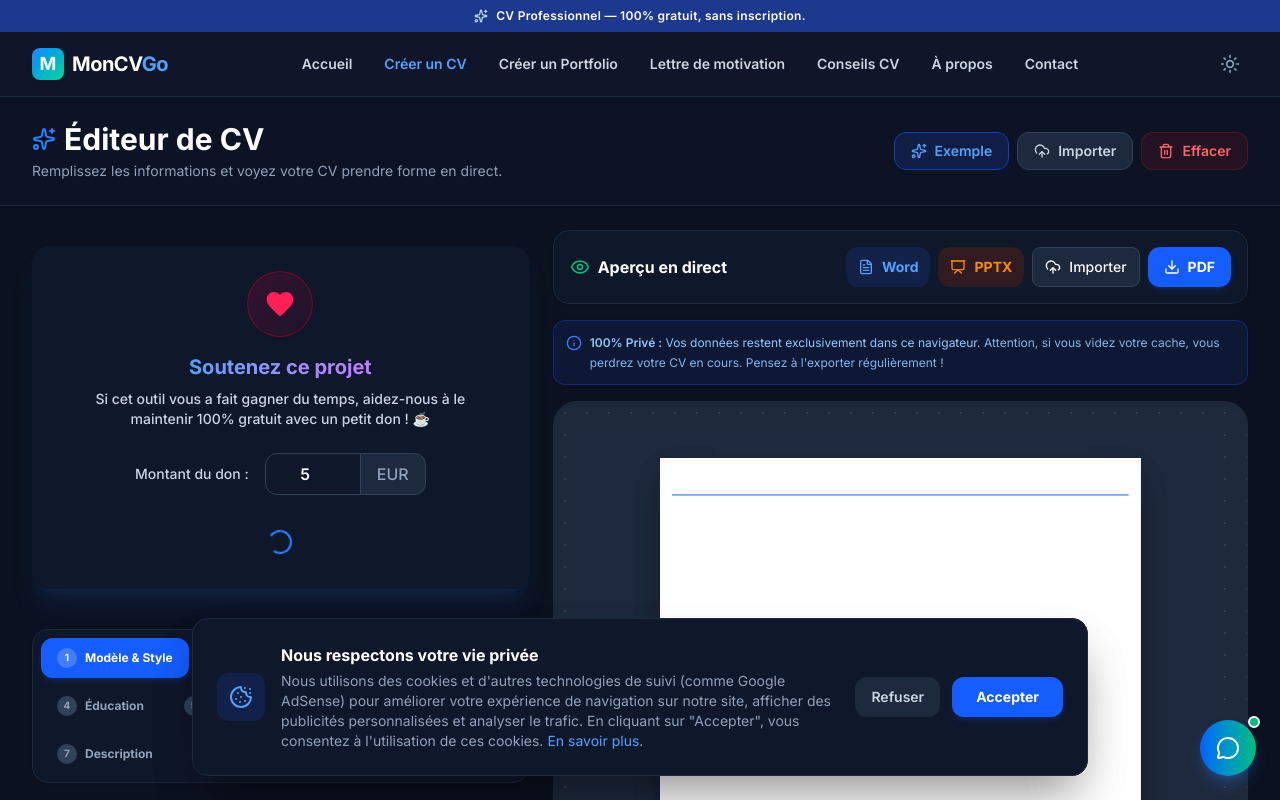
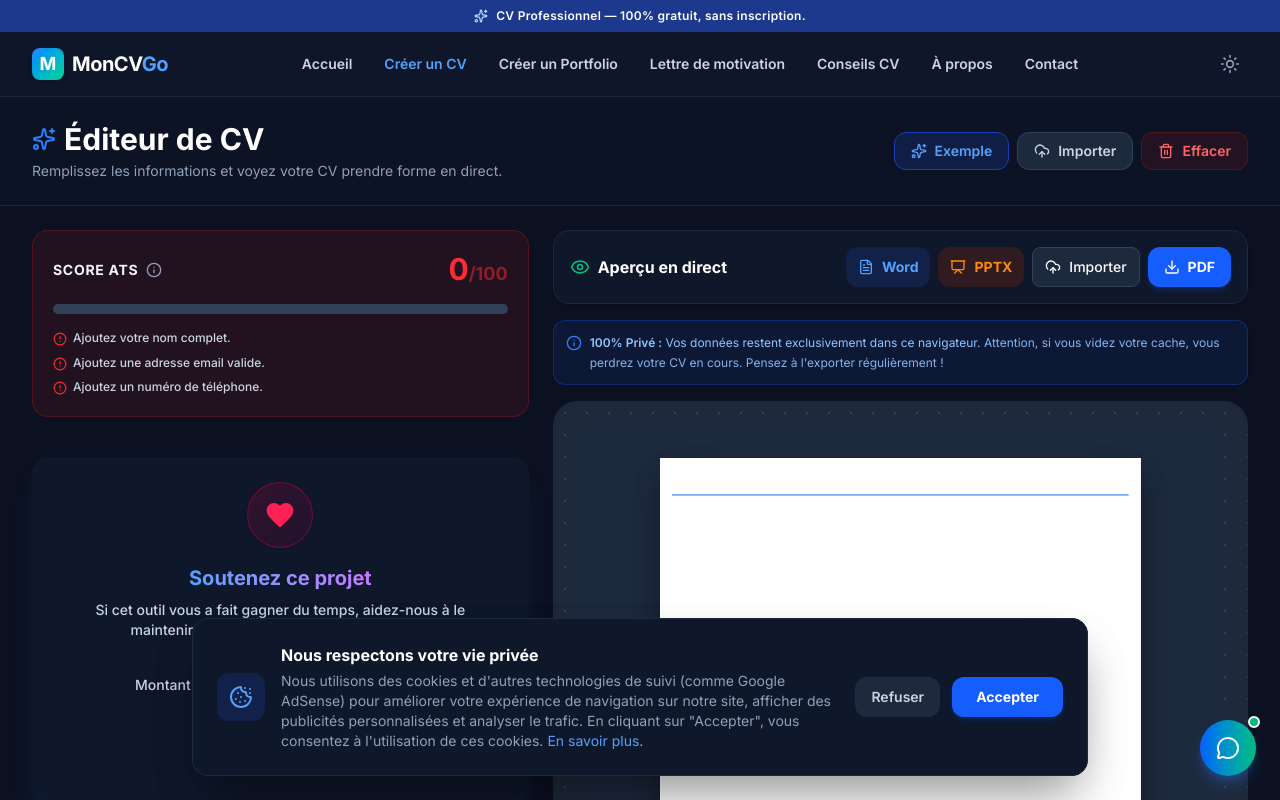
Before and after one commit to dovaphonedz-jpg/mon-cv-go, a React (Vite) app: page /create in a window 1280 px wide. Shown: the top 800 px of the page. Built offline with nearby package versions, Linux system fonts and the light colour scheme; a web font is replaced by a local one.

Commit message:
feat: Add Magic AI generator and ATS Score gauge

```diff
--- a/server.js
+++ b/server.js
@@ -119,6 +119,38 @@ app.post('/api/generate', async (req, res) => {
   }
 });
 
+app.post('/api/magic', async (req, res) => {
+  try {
+    const { prompt, type } = req.body;
+
+    if (!prompt) {
+      return res.status(400).json({ error: 'Prompt requis' });
+    }
+
+    let systemMsg = "Tu es un expert en recrutement.";
+    if (type === 'summary') {
+      systemMsg = "Tu es un expert RH. Rédige un résumé de profil professionnel (Summary) très percutant de 3 à 4 phrases maximum pour un CV. Le texte doit mettre en valeur les compétences et l'expérience en fonction du métier donné. Ne mets pas d'introduction, renvoie juste le texte final.";
+    } else if (type === 'experience') {
+      systemMsg = "Tu es un expert RH. Rédige une description de poste en 3 à 4 puces (bullet points) percutantes pour un CV, basées sur le métier donné. Utilise des verbes d'action forts. Ne mets pas d'introduction, renvoie juste le texte final avec des tirets.";
+    }
+
+    const response = await openai.chat.completions.create({
+      model: "gpt-3.5-turbo",
+      messages: [
+        { role: "system", content: systemMsg },
+        { role: "user", content: `Métier ou mots-clés : ${prompt}` }
+      ],
+      temperature: 0.7,
+    });
+
+    return res.json({ text: response.choices[0].message.content.trim() });
+
+  } catch (error) {
+    console.error('Erreur API OpenAI Magic:', error);
+    res.status(500).json({ error: "Erreur lors de la génération magique." });
+  }
+});
+
 app.listen(port, () => {
   console.log(`Backend Express (OpenAI) en cours d'exécution sur le port ${port}`);
 });
--- /dev/null
+++ b/src/components/ATSScore.jsx
@@ -0,0 +1,128 @@
+import React, { useMemo } from 'react';
+import { useResume } from '../context/ResumeContext';
+import { CheckCircle2, AlertCircle, Info } from 'lucide-react';
+
+export default function ATSScore() {
+  const { cvData } = useResume();
+
+  const scoreDetails = useMemo(() => {
+    let score = 0;
+    const feedback = [];
+
+    // 1. Personal Info (max 30)
+    const personal = cvData.personal || {};
+    if (personal.name && personal.name.length > 2) {
+      score += 10;
+    } else {
+      feedback.push("Ajoutez votre nom complet.");
+    }
+
+    if (personal.email && personal.email.includes('@')) {
+      score += 10;
+    } else {
+      feedback.push("Ajoutez une adresse email valide.");
+    }
+
+    if (personal.phone && personal.phone.length > 5) {
+      score += 10;
+    } else {
+      feedback.push("Ajoutez un numéro de téléphone.");
+    }
+
+    // 2. Summary (max 20)
+    if (cvData.summary && cvData.summary.length > 50) {
+      score += 20;
+    } else {
+      feedback.push("Le résumé de profil est trop court (min. 50 caractères).");
+    }
+
+    // 3. Experiences (max 30)
+    const experiences = cvData.experiences || [];
+    const validExperiences = experiences.filter(exp => exp.role && exp.desc && exp.desc.length > 30);
+    if (validExperiences.length >= 2) {
+      score += 30;
+    } else if (validExperiences.length === 1) {
+      score += 15;
+      feedback.push("Ajoutez une 2ème expérience pour un profil plus solide.");
+    } else {
+      feedback.push("Ajoutez des expériences professionnelles avec descriptions détaillées.");
+    }
+
+    // 4. Skills (max 20)
+    const skills = cvData.skills || [];
+    if (skills.length >= 5) {
+      score += 20;
+    } else if (skills.length >= 3) {
+      score += 10;
+      feedback.push("Ajoutez 2 ou 3 compétences supplémentaires.");
+    } else {
+      feedback.push("Listez au moins 3 à 5 compétences clés.");
+    }
+
+    return { score, feedback };
+  }, [cvData]);
+
+  const { score, feedback } = scoreDetails;
+
+  // Determine color based on score
+  let colorClass = "text-red-500";
+  let bgClass = "bg-red-50 dark:bg-red-900/20";
+  let borderClass = "border-red-200 dark:border-red-900/50";
+  let progressColor = "bg-red-500";
+
+  if (score >= 80) {
+    colorClass = "text-emerald-500";
+    bgClass = "bg-emerald-50 dark:bg-emerald-900/20";
+    borderClass = "border-emerald-200 dark:border-emerald-900/50";
+    progressColor = "bg-emerald-500";
+  } else if (score >= 50) {
+    colorClass = "text-amber-500";
+    bgClass = "bg-amber-50 dark:bg-amber-900/20";
+    borderClass = "border-amber-200 dark:border-amber-900/50";
+    progressColor = "bg-amber-500";
+  }
+
+  return (
+    <div className={`rounded-2xl p-5 border ${bgClass} ${borderClass} transition-colors duration-300`}>
+      <div className="flex items-center justify-between mb-4">
+        <div>
+          <h3 className="text-sm font-extrabold text-slate-800 dark:text-slate-100 uppercase tracking-wider flex items-center gap-2">
+            Score ATS
+            <span className="group relative inline-block cursor-help">
+              <Info className="w-4 h-4 text-slate-400" />
+              <span className="absolute bottom-full mb-2 left-1/2 -translate-x-1/2 w-48 bg-slate-800 text-white text-xs p-2 rounded opacity-0 group-hover:opacity-100 pointer-events-none transition-opacity z-10">
+                Score d'optimisation pour les logiciels de recrutement (Applicant Tracking Systems).
+              </span>
+            </span>
+          </h3>
+        </div>
+        <div className={`text-3xl font-black ${colorClass}`}>
+          {score}<span className="text-lg opacity-50">/100</span>
+        </div>
+      </div>
+
+      <div className="w-full bg-slate-200 dark:bg-slate-700 rounded-full h-2.5 mb-4 overflow-hidden">
+        <div
+          className={`h-2.5 rounded-full ${progressColor} transition-all duration-1000 ease-out`}
+          style={{ width: `${score}%` }}
+        ></div>
+      </div>
+
+      <div className="space-y-2">
+        {score === 100 ? (
+          <p className="text-xs font-semibold text-emerald-600 dark:text-emerald-400 flex items-start gap-1.5">
+            <CheckCircle2 className="w-4 h-4 shrink-0" />
+            Parfait ! Votre CV est hautement optimisé et prêt à être envoyé.
+          </p>
+        ) : (
+          feedback.slice(0, 3).map((fb, idx) => (
+            <p key={idx} className="text-xs font-medium text-slate-600 dark:text-slate-300 flex items-start gap-1.5 leading-snug">
+              <AlertCircle className={`w-3.5 h-3.5 shrink-0 mt-0.5 ${colorClass}`} />
+              {fb}
+            </p>
+          ))
+        )}
+      </div>
+    </div>
+  );
+}
--- a/src/components/cv-forms/ExperienceForm.jsx
+++ b/src/components/cv-forms/ExperienceForm.jsx
@@ -1,12 +1,38 @@
 import React, { useState } from 'react';
 import { useResume } from '../../context/ResumeContext';
-import { Plus, Trash2, ChevronDown, ChevronUp } from 'lucide-react';
+import { Plus, Trash2, ChevronDown, ChevronUp, Sparkles, Loader2 } from 'lucide-react';
 
 export default function ExperienceForm() {
   const { cvData, addExperience, updateExperience, removeExperience } = useResume();
   const experiences = cvData.experiences || [];
 
   const [expandedIndex, setExpandedIndex] = useState(experiences.length > 0 ? 0 : null);
+  const [generatingIndex, setGeneratingIndex] = useState(null);
+
+  const generateExperience = async (index, exp) => {
+    const jobTitle = exp.role || prompt("Veuillez saisir le titre de ce poste pour que l'IA puisse l'analyser :");
+    if (!jobTitle) return;
+
+    setGeneratingIndex(index);
+    try {
+      const response = await fetch('http://localhost:3001/api/magic', {
+        method: 'POST',
+        headers: { 'Content-Type': 'application/json' },
+        body: JSON.stringify({ prompt: jobTitle, type: 'experience' })
+      });
+
+      const data = await response.json();
+      if (data.text) {
+        handleChange(index, 'desc', data.text);
+      } else {
+        alert("Erreur: " + (data.error || "Impossible de générer le texte."));
+      }
+    } catch (err) {
+      alert("Erreur de connexion au serveur IA.");
+    } finally {
+      setGeneratingIndex(null);
+    }
+  };
 
   const handleAdd = () => {
     addExperience({ company: '', role: '', start: '', end: '', desc: '' });
@@ -107,7 +133,17 @@ export default function ExperienceForm() {
                     />
                   </div>
                   <div className="sm:col-span-2">
-                    <label className="block text-xs font-semibold text-slate-500 mb-1">Description des missions</label>
+                    <div className="flex justify-between items-center mb-1">
+                      <label className="block text-xs font-semibold text-slate-500">Description des missions</label>
+                      <button
+                        onClick={() => generateExperience(index, exp)}
+                        disabled={generatingIndex === index}
+                        className="flex items-center gap-1.5 px-2.5 py-1 bg-gradient-to-r from-purple-500/10 to-blue-500/10 hover:from-purple-500/20 hover:to-blue-500/20 text-purple-700 dark:text-purple-300 text-xs font-bold rounded-md transition-colors disabled:opacity-50"
+                      >
+                        {generatingIndex === index ? <Loader2 className="w-3.5 h-3.5 animate-spin" /> : <Sparkles className="w-3.5 h-3.5" />}
+                        {generatingIndex === index ? "Génération..." : "✨ Magie IA"}
+                      </button>
+                    </div>
                     <textarea
                       value={exp.desc || ''}
                       onChange={(e) => handleChange(index, 'desc', e.target.value)}
--- a/src/components/cv-forms/SummaryForm.jsx
+++ b/src/components/cv-forms/SummaryForm.jsx
@@ -1,15 +1,53 @@
-import React from 'react';
+import React, { useState } from 'react';
 import { useResume } from '../../context/ResumeContext';
+import { Sparkles, Loader2 } from 'lucide-react';
 
 export default function SummaryForm() {
   const { cvData, updateSummary } = useResume();
+  const [isGenerating, setIsGenerating] = useState(false);
+
+  const generateSummary = async () => {
+    const jobTitle = cvData.personal?.title || prompt("Pour quel métier souhaitez-vous générer ce résumé ?");
+    if (!jobTitle) return;
+
+    setIsGenerating(true);
+    try {
+      const response = await fetch('http://localhost:3001/api/magic', {
+        method: 'POST',
+        headers: { 'Content-Type': 'application/json' },
+        body: JSON.stringify({ prompt: jobTitle, type: 'summary' })
+      });
+
+      const data = await response.json();
+      if (data.text) {
+        updateSummary(data.text);
+      } else {
+        alert("Erreur: " + (data.error || "Impossible de générer le texte."));
+      }
+    } catch (err) {
+      alert("Erreur de connexion au serveur IA.");
+    } finally {
+      setIsGenerating(false);
+    }
+  };
 
   return (
     <div className="space-y-4 animate-in fade-in slide-in-from-bottom-2 duration-300">
       <h3 className="text-lg font-bold text-slate-800 dark:text-slate-100 mb-2">Profil Professionnel</h3>
-      <p className="text-sm text-slate-500 dark:text-slate-400 mb-4">
-        Rédigez un court paragraphe (3 à 5 phrases) résumant votre profil, vos années d'expérience et votre objectif professionnel.
-      </p>
+      <div className="flex flex-col sm:flex-row sm:items-center justify-between gap-4 mb-4">
+        <p className="text-sm text-slate-500 dark:text-slate-400">
+          Rédigez un court paragraphe (3 à 5 phrases) résumant votre profil, vos années d'expérience et votre objectif professionnel.
+        </p>
+
+        <button
+          onClick={generateSummary}
+          disabled={isGenerating}
+          className="flex-shrink-0 flex items-center justify-center gap-2 px-4 py-2 bg-gradient-to-r from-purple-600 to-blue-600 hover:from-purple-700 hover:to-blue-700 text-white text-sm font-bold rounded-xl shadow-md transition-all hover:-translate-y-0.5 disabled:opacity-50 disabled:cursor-not-allowed"
+        >
+          {isGenerating ? <Loader2 className="w-4 h-4 animate-spin" /> : <Sparkles className="w-4 h-4" />}
+          {isGenerating ? "Génération..." : "✨ Magie IA"}
+        </button>
+      </div>
 
       <div>
         <textarea
--- a/src/pages/CreateCV.jsx
+++ b/src/pages/CreateCV.jsx
@@ -20,6 +20,7 @@ import SummaryForm from '../components/cv-forms/SummaryForm';
 import ProjectsForm from '../components/cv-forms/ProjectsForm';
 import DonationButton from '../components/DonationButton';
 import ThankYouModal from '../components/ThankYouModal';
+import ATSScore from '../components/ATSScore';
 
 const STEPS = [
   { id: 'style', label: 'Modèle & Style' },
@@ -196,6 +197,10 @@ export default function CreateCV() {
           animate={{ opacity: 1, x: 0 }}
           className={`w-full lg:w-1/2 xl:w-5/12 flex flex-col gap-6 lg:sticky lg:top-6 ${showPreviewMobile ? 'hidden lg:flex' : 'flex'}`}
         >
+          <div className="w-full">
+            <ATSScore />
+          </div>
+
           <div className="w-full">
             <DonationButton />
           </div>
```
